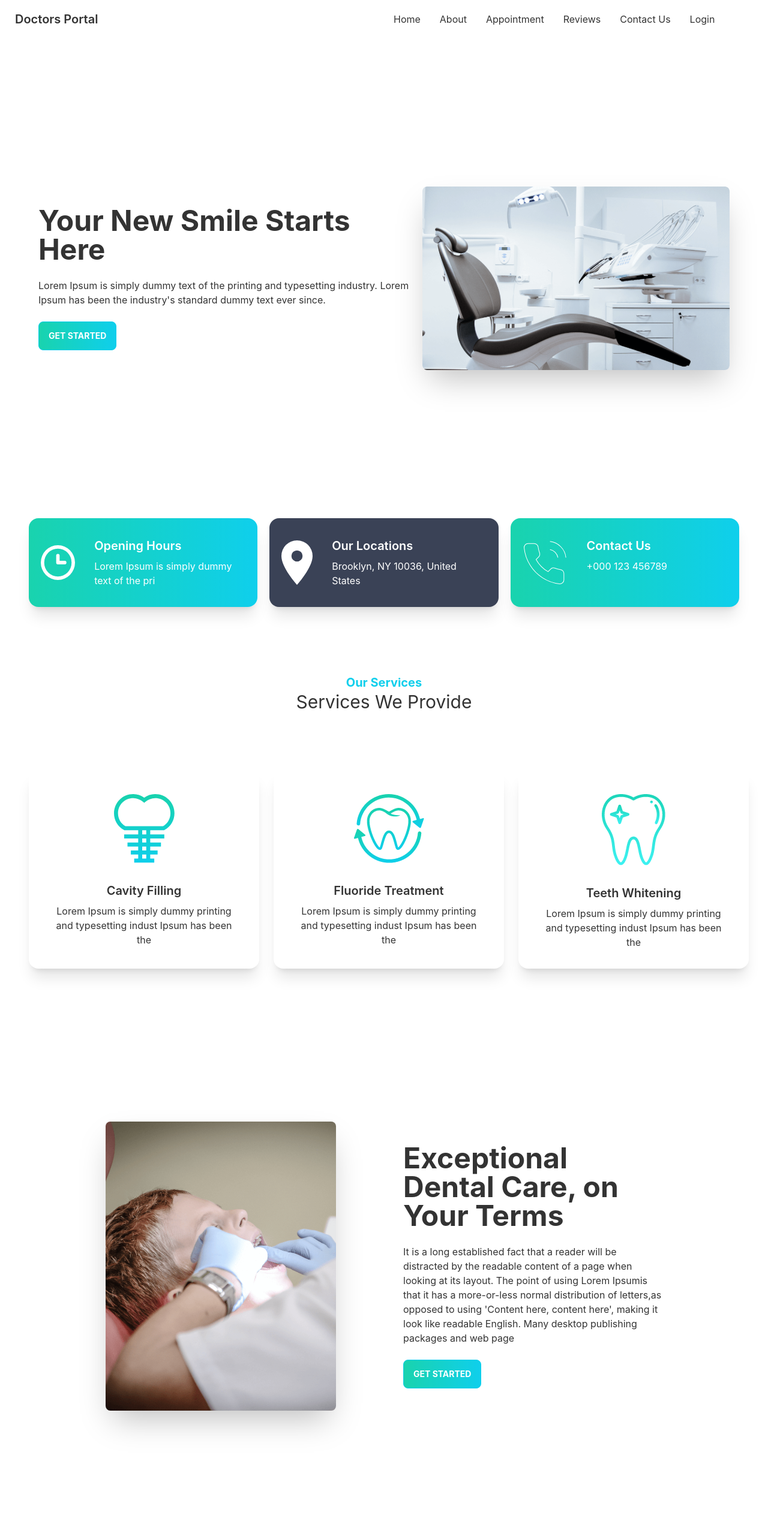
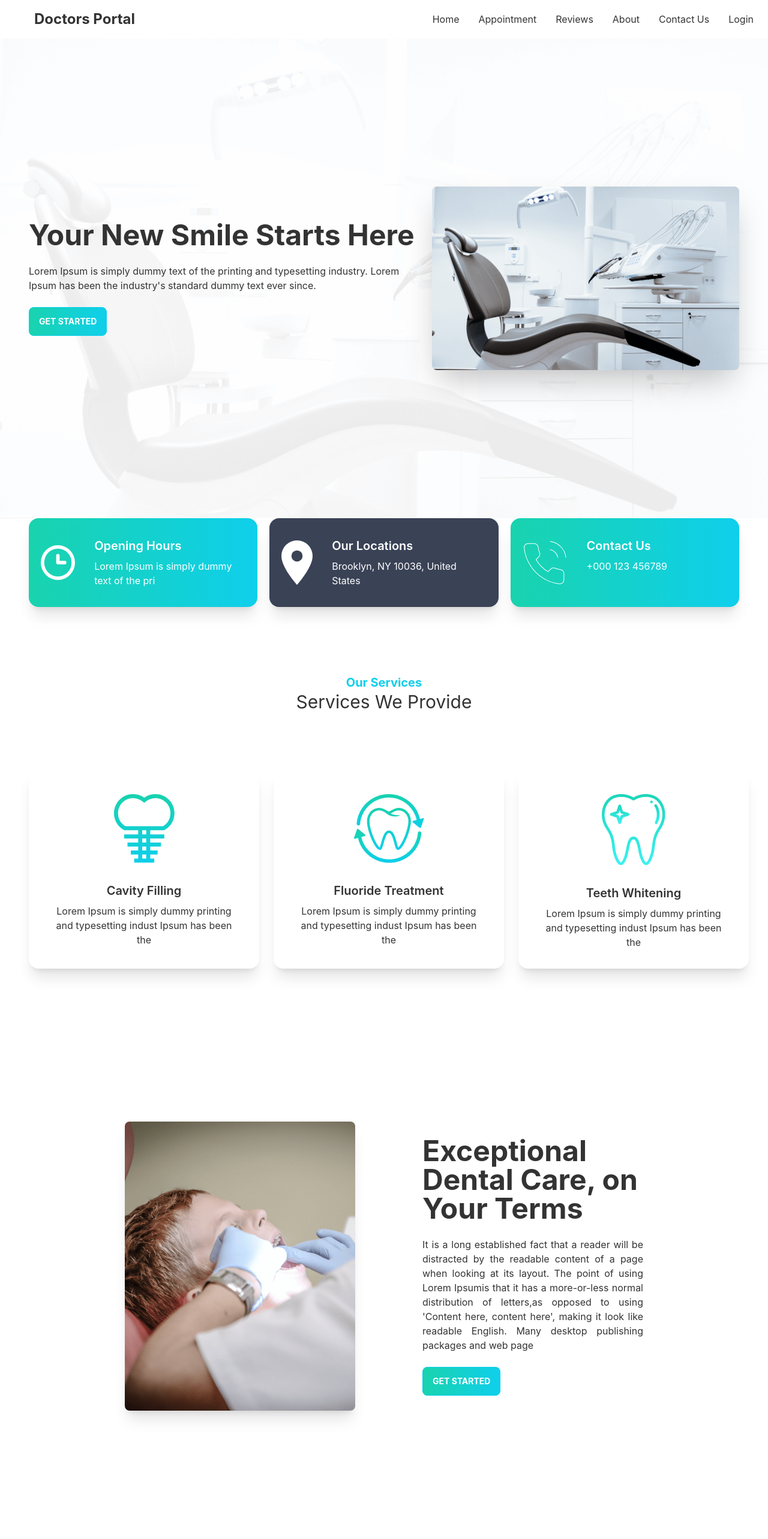
Before and after one commit to mdmehedihasan212/doctors-portal-client, a React (Create React App) app: page / in a window 1280 px wide. Shown: the top 2566 px of the page at 60% size. Built offline with nearby package versions, Linux system fonts and the light colour scheme.

Commit message:
add appointment page and install react day picker and create calander

```diff
--- a/package.json
+++ b/package.json
@@ -7,7 +7,9 @@
     "@testing-library/react": "^13.2.0",
     "@testing-library/user-event": "^13.5.0",
     "daisyui": "^2.14.3",
+    "date-fns": "^2.28.0",
     "react": "^18.1.0",
+    "react-day-picker": "^8.0.4",
     "react-dom": "^18.1.0",
     "react-router-dom": "^6.3.0",
     "react-scripts": "5.0.1",
--- a/src/App.js
+++ b/src/App.js
@@ -1,6 +1,7 @@
 import { Route, Routes } from 'react-router-dom';
 import './App.css';
 import About from './Pages/About/About';
+import Appointment from './Pages/Appointment/Appointment';
 import Home from './Pages/Home/Home';
 import Login from './Pages/Login/Login';
 import Navbar from './Pages/Shared/Navbar';
@@ -11,7 +12,7 @@ function App() {
       <Navbar></Navbar>
       <Routes>
         <Route path='/' element={<Home />}></Route>
-        <Route path='/about' element={<About />}></Route>
+        <Route path='/appointment' element={<Appointment />}></Route>
         <Route path='/login' element={<Login />}></Route>
       </Routes>
     </div>
--- /dev/null
+++ b/src/Pages/Appointment/Appointment.js
@@ -0,0 +1,14 @@
+import React from 'react';
+import Footer from '../Home/Footer';
+import AppointmentBanner from './AppointmentBanner';
+
+const Appointment = () => {
+    return (
+        <div>
+            <AppointmentBanner></AppointmentBanner>
+            <Footer></Footer>
+        </div>
+    );
+};
+
+export default Appointment;
--- /dev/null
+++ b/src/Pages/Appointment/AppointmentBanner.js
@@ -0,0 +1,31 @@
+import { format } from 'date-fns';
+import React, { useState } from 'react';
+import { DayPicker } from 'react-day-picker';
+import 'react-day-picker/dist/style.css';
+import bg from '../../assets/images/bg.png';
+import chair from '../../assets/images/chair.png';
+
+const Appointment = () => {
+    const [date, setDate] = useState(new Date())
+
+    return (
+        <div class="hero min-h-screen" style={{
+            background: `url(${bg})`,
+            backgroundSize: 'cover'
+        }}>
+            <div class="hero-content flex-col lg:flex-row-reverse mt-40 gap-20 lg:gap-32">
+                <img src={chair} class="max-w-sm lg:max-w-lg rounded-lg shadow-2xl" alt='img' />
+                <div className='rounded-lg shadow-xl'>
+                    <DayPicker
+                        mode="single"
+                        selected={date}
+                        onSelect={setDate}
+                    />
+                </div>
+                <p>You picked {format(date, 'PP')}.</p>
+            </div>
+        </div>
+    );
+};
+
+export default Appointment;
--- a/src/Pages/Home/Banner.js
+++ b/src/Pages/Home/Banner.js
@@ -1,11 +1,15 @@
 import React from 'react';
 import chair from '../../assets/images/chair.png';
+import bg from '../../assets/images/bg.png';
 import PrimaryButton from '../Shared/PrimaryButton';
 
 const Banner = () => {
     return (
-        <div className="hero min-h-screen">
-            <div className="hero-content flex-col lg:flex-row-reverse">
+        <section className="hero min-h-screen" style={{
+            background: `url(${bg})`,
+            backgroundSize: 'cover'
+        }}>
+            <div className="hero-content flex-col lg:flex-row-reverse px-12">
                 <img src={chair} alt='img' className="max-w-sm lg:max-w-lg rounded-lg shadow-2xl" />
                 <div>
                     <h1 className="text-5xl font-bold">Your New Smile Starts Here</h1>
@@ -13,7 +17,7 @@ const Banner = () => {
                     <PrimaryButton>Get Started</PrimaryButton>
                 </div>
             </div>
-        </div>
+        </section>
     );
 };
 
--- a/src/Pages/Home/Home.js
+++ b/src/Pages/Home/Home.js
@@ -9,7 +9,7 @@ import Testimonial from './Testimonial';
 
 const Home = () => {
     return (
-        <div className='px-12'>
+        <div>
             <Banner></Banner>
             <Info></Info>
             <OurServices></OurServices>
--- a/src/Pages/Home/Info.js
+++ b/src/Pages/Home/Info.js
@@ -6,7 +6,7 @@ import phone from '../../assets/icons/phone.svg';
 
 const Info = () => {
     return (
-        <div className='grid grid-cols-1 lg:grid-cols-3 gap-5'>
+        <div className='grid grid-cols-1 lg:grid-cols-3 gap-5 px-12'>
             <InfoCard cardTitle='Opening Hours' cardDetails='Lorem Ipsum is simply dummy text of the pri' bgColor='bg-gradient-to-r from-secondary to-primary' img={clock}></InfoCard>
             <InfoCard cardTitle='Our Locations' cardDetails='Brooklyn, NY 10036, United States' bgColor='bg-accent' img={marker}></InfoCard>
             <InfoCard cardTitle='Contact Us' cardDetails='+000 123 456789' bgColor='bg-gradient-to-r from-secondary to-primary' img={phone}></InfoCard>
--- a/src/Pages/Home/MakeAppointment.js
+++ b/src/Pages/Home/MakeAppointment.js
@@ -1,20 +1,21 @@
 import React from 'react';
-import doctor from '../../assets/images/doctor.png';
+import doctor from '../../assets/images/doctor-small.png';
 import appointment from '../../assets/images/appointment.png';
 import PrimaryButton from '../Shared/PrimaryButton';
 
 const MakeAppointment = () => {
     return (
-        <section className='flex justify-center items-center' style={{
-            background: `url(${appointment})`
+        <section className='flex justify-center items-center px-32 my-40' style={{
+            background: `url(${appointment})`,
+            height: '533px'
         }}>
-            <div className='flex-1'>
-                <img className='mt-[100]' src={doctor} alt="" />
+            <div className='flex-1 hidden lg:block'>
+                <img className='mt-[-100px]' src={doctor} alt="" style={{ height: '636px' }} />
             </div>
             <div className='flex-1'>
-                <h4 className='text-2xl text-primary'>Appointment</h4>
-                <h5 className='text-white'>Make an appointment Today</h5>
-                <p className='text-white'>It is a long established fact that a reader will be distracted by the readable content of a page when looking at its layout. The point of using Lorem Ipsumis that it has a more-or-less normal distribution of letters,as opposed to using 'Content here, content here', making it look like readable English. Many desktop publishing packages and web page</p>
+                <h4 className='text-2xl text-secondary mb-4'>Appointment</h4>
+                <h5 className='text-white text-4xl mb-4'>Make an appointment Today</h5>
+                <p className='text-white text-justify mb-4'>It is a long established fact that a reader will be distracted by the readable content of a page when looking at its layout. The point of using Lorem Ipsumis that it has a more-or-less normal distribution of letters,as opposed to using 'Content here, content here', making it look like readable English. Many desktop publishing packages and web page</p>
                 <PrimaryButton>Get Started</PrimaryButton>
             </div>
         </section>
--- a/src/Pages/Home/OurServices.js
+++ b/src/Pages/Home/OurServices.js
@@ -29,7 +29,7 @@ const OurServices = () => {
     ];
 
     return (
-        <section className='my-28'>
+        <section className='my-28 px-12'>
             <div className='text-center'>
                 <h4 className='text-primary font-bold text-xl'>Our Services</h4>
                 <h5 className='text-3xl'>Services We Provide</h5>
@@ -42,12 +42,12 @@ const OurServices = () => {
                     ></Service>)
                 }
             </div>
-            <div className="hero min-h-screen mt-24 px-28">
+            <div className="hero min-h-screen mt-24 px-36">
                 <div className="hero-content flex-col lg:flex-row">
-                    <img src={treatment} className="max-w-sm rounded-lg shadow-2xl" />
+                    <img src={treatment} className="max-w-sm rounded-lg shadow-xl" alt='img' />
                     <div className='pl-24'>
                         <h1 className="text-5xl font-bold">Exceptional Dental Care, on Your Terms</h1>
-                        <p className="py-6">It is a long established fact that a reader will be distracted by the readable content of a page when looking at its layout. The point of using Lorem Ipsumis that it has a more-or-less normal distribution of letters,as opposed to using 'Content here, content here', making it look like readable English. Many desktop publishing packages and web page</p>
+                        <p className="py-6 text-justify">It is a long established fact that a reader will be distracted by the readable content of a page when looking at its layout. The point of using Lorem Ipsumis that it has a more-or-less normal distribution of letters,as opposed to using 'Content here, content here', making it look like readable English. Many desktop publishing packages and web page</p>
                         <PrimaryButton>Get Started</PrimaryButton>
                     </div>
                 </div>
--- a/src/Pages/Home/Testimonial.js
+++ b/src/Pages/Home/Testimonial.js
@@ -35,7 +35,7 @@ const Testimonial = () => {
     ];
 
     return (
-        <section className='my-24'>
+        <section className='my-24 px-12'>
             <div className='flex justify-between'>
                 <div>
                     <h4 className='text-primary font-bold'>Testimonial</h4>
--- a/src/Pages/Shared/Navbar.js
+++ b/src/Pages/Shared/Navbar.js
@@ -4,9 +4,9 @@ import { Link } from 'react-router-dom';
 const Navbar = () => {
     const menu = <>
         <li><Link to={'/'}>Home</Link></li>
-        <li><Link to={'/about'}>About</Link></li>
         <li><Link to={'/appointment'}>Appointment</Link></li>
         <li><Link to={'/reviews'}>Reviews</Link></li>
+        <li><Link to={'/about'}>About</Link></li>
         <li><Link to={'/contact'}>Contact Us</Link></li>
         <li><Link to={'/login'}>Login</Link></li>
     </>
@@ -21,10 +21,10 @@ const Navbar = () => {
                         {menu}
                     </ul>
                 </div>
-                <Link to={'/'} className="btn btn-ghost normal-case text-xl">Doctors Portal</Link>
+                <Link to={'/'} className="btn btn-ghost normal-case text-2xl pl-12 font-bold">Doctors Portal</Link>
             </div>
             <div className="navbar-center hidden lg:flex">
-                <ul className="menu menu-horizontal p-0">
+                <ul className="menu menu-horizontal pl-20">
                     {menu}
                 </ul>
             </div>
```
Also changed, not shown: 1 other file (tests, documents, lock files or other folders).
